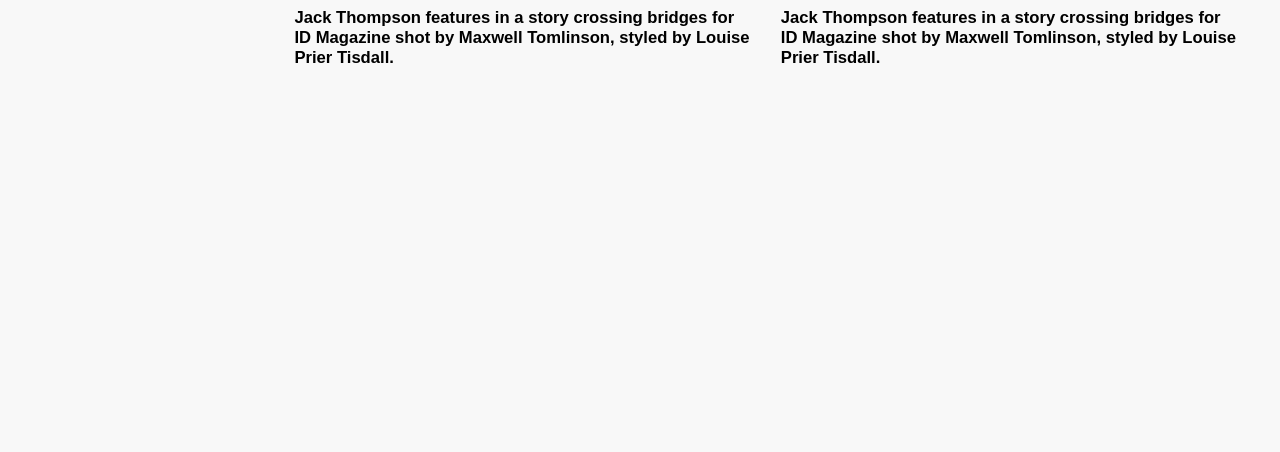
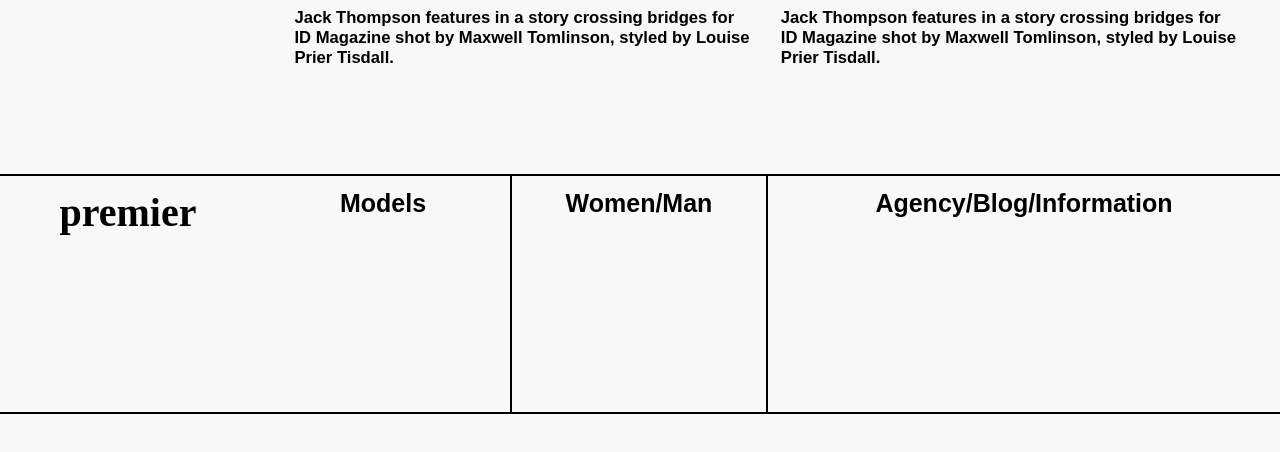
Before and after one commit to kummancoder/Premier-Website, a plain HTML site: page index.html in a window 1280 px wide. Shown: the part 7601-8053 px from the top of the page. Before the commit the page ends 7735 px from the top, so only its background shows below. Drawn offline with nearby package versions, Linux system fonts and the light colour scheme.

Commit message:
Half footer completed

```diff
--- a/index.html
+++ b/index.html
@@ -221,6 +221,17 @@ campaigns, look books, editorials, portraits, short films and TV commercials.
         </div>
 
     </div>
+    <footer>
+            <h1>premier</h1>
+            <h2>Models</h2>
+            <h2>Women/Man</h2>
+            <div id="right">
+                <h2>Agency/Blog/Information</h2>
+                <div id="bottom"></div>
+            </div>
+
+    </footer>
+    <div id="freeSpace"></div>
 </div>
 </body>
 </html>
--- a/style.css
+++ b/style.css
@@ -692,3 +692,108 @@ text-transform: uppercase;
      font-weight: 700;
      font-size: 1.3vw;
  }
+ /* footer */
+ /* footer{
+    height: 30%;
+    width: 100%;
+    border-top: 2px solid black;
+    border-bottom: 2px solid black;
+    display: flex;
+    align-items: center;
+    justify-content: center;
+ }
+ footer #left{
+    height: 100%;
+    width: 40%;
+    border-right: 2px solid black;
+ }
+ footer #mid{
+    height: 100%;
+    width: 20%;
+ }
+ footer #right{
+    height: 100%;
+    width: 40%;
+    border-left: 2px solid black;
+ }
+ footer #right #top{
+    height: 30%;
+    width: 100%;
+    border-bottom: 2px solid black;
+ }
+ footer #right #bottom{
+    height: 60%;
+    width: 100%;
+ }
+  */
+ footer {
+    height: 30%;
+    width: 100%;
+    /* background-color: red; */
+    display: flex;
+    align-items: center;
+    justify-content: space-between;
+    margin-top: 40px;
+    border-top: 2px solid black;
+    border-bottom: 2px solid black;
+}
+
+footer h1 {
+    /* background-color: blue; */
+    height: 100%;
+    width: 20%;
+    text-align: center;
+    font-family: 'monument';
+    font-size: 40px;
+    word-spacing: -1;
+    padding-top: 1vw;
+}
+
+footer>h2 {
+    /* background-color: blue; */
+    height: 100%;
+    width: 20%;
+    text-align: center;
+    border-right: 2px solid black;
+    font-size: 25px;
+    font-weight: 600;
+    padding-top: 1vw;
+
+}
+
+footer #right {
+
+    /* background-color: red; */
+    width: 40%;
+    height: 100%;
+    display: flex;
+    align-items: center;
+    flex-direction: column;
+    justify-content: center;
+    padding-top: 1vw;
+
+    /* border-right: 2px solid black; */
+
+}
+footer #right h2 {
+    text-align: center;
+    /* background-color: red; */
+    font-size: 25px;
+    font-weight: 600;
+    width: 100%;
+    height: 23%;
+}
+footer #right #bottom {
+    /* background-color: rgb(0, 0, 0); */
+    font-size: 25px;
+    font-weight: 600;
+    width: 100%;
+    height: 77%;
+
+}
+
+
+#freeSpace{
+    height:10% ;
+    width: 100%;
+ }
```
